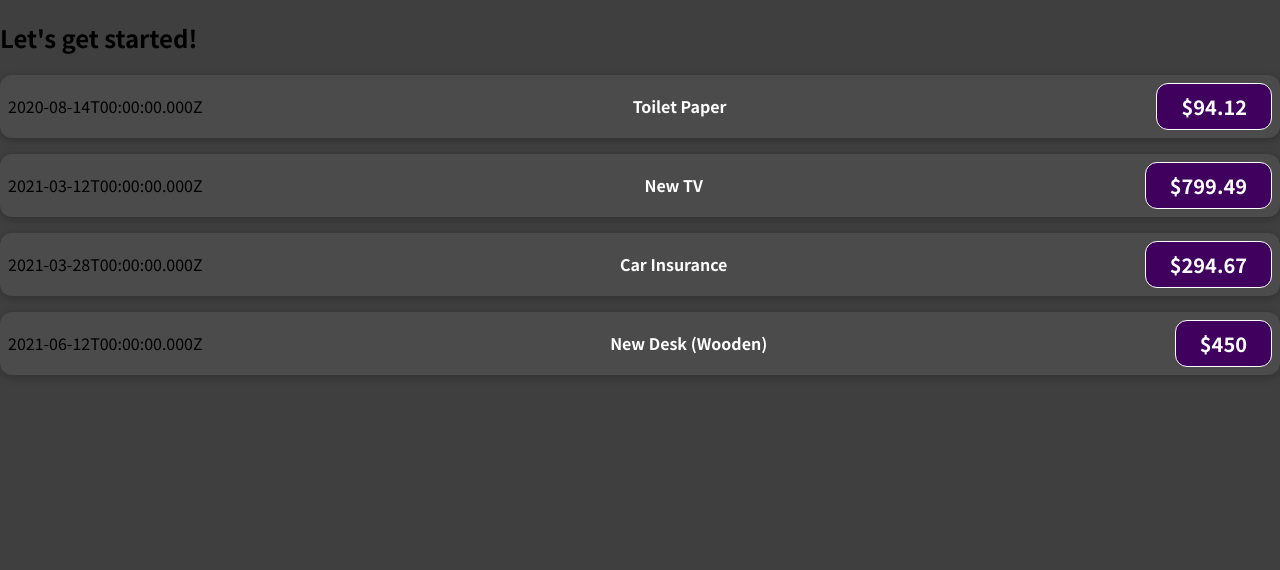
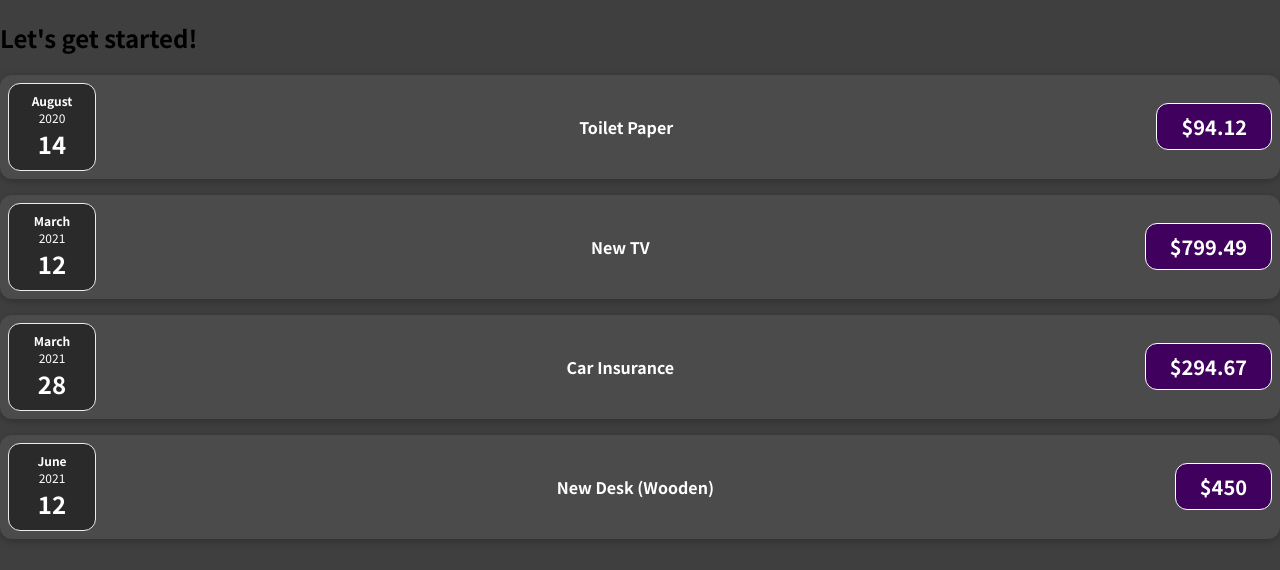
Before and after one commit to amirli21/react-complete-guide-code-along, a JavaScript app in the folder react-complete-guide/: page / in a window 1280 px wide. Shown: the top 570 px of the page. Built offline with nearby package versions, Linux system fonts and the light colour scheme.

Commit message:
Added ExpenseDate component and related css code

```diff
--- a/react-complete-guide/src/App.js
+++ b/react-complete-guide/src/App.js
@@ -38,22 +38,22 @@
         title={expenses[0].title}
         amount={expenses[0].amount}
         date={expenses[0].date}
-      ></ExpenseItem>
+      />
       <ExpenseItem
         title={expenses[1].title}
         amount={expenses[1].amount}
         date={expenses[1].date}
-      ></ExpenseItem>
+      />
       <ExpenseItem
         title={expenses[2].title}
         amount={expenses[2].amount}
         date={expenses[2].date}
-      ></ExpenseItem>
+      />
       <ExpenseItem
         title={expenses[3].title}
         amount={expenses[3].amount}
         date={expenses[3].date}
-      ></ExpenseItem>
+      />
     </div>
   );
 }
--- /dev/null
+++ b/react-complete-guide/src/components/ExpenseDate.css
@@ -0,0 +1,26 @@
+.expense-date {
+  display: flex;
+  flex-direction: column;
+  width: 5.5rem;
+  height: 5.5rem;
+  border: 1px solid #ececec;
+  background-color: #2a2a2a;
+  color: white;
+  border-radius: 12px;
+  align-items: center;
+  justify-content: center;
+}
+
+.expense-date__month {
+  font-size: 0.75rem;
+  font-weight: bold;
+}
+
+.expense-date__year {
+  font-size: 0.75rem;
+}
+
+.expense-date__day {
+  font-size: 1.5rem;
+  font-weight: bold;
+}
--- /dev/null
+++ b/react-complete-guide/src/components/ExpenseDate.js
@@ -0,0 +1,20 @@
+import './ExpenseDate.css';
+
+function ExpenseDate(props) {
+
+    const month = props.date.toLocaleString("en-US", { month: "long" });
+    const day = props.date.toLocaleString("en-US", { day: "2-digit" });
+    const year = props.date.getFullYear();
+
+
+
+    return (
+      <div className="expense-date">
+        <div className="expense-date__month">{month}</div>
+        <div className="expense-date__year">{year}</div>
+        <div className="expense-date__day">{day}</div>
+      </div>
+    );
+}
+
+export default ExpenseDate;
--- a/react-complete-guide/src/components/ExpenseItem.js
+++ b/react-complete-guide/src/components/ExpenseItem.js
@@ -1,3 +1,4 @@
+import ExpenseDate from './ExpenseDate';
 import './ExpenseItem.css';
 
 
@@ -7,7 +8,7 @@
 
     return (
       <div className="expense-item">
-        <div>{props.date.toISOString()}</div>
+        <ExpenseDate date={props.date}/>
         <div>
           <h2 className="expense-item__description">{props.title}</h2>
         </div>
```
